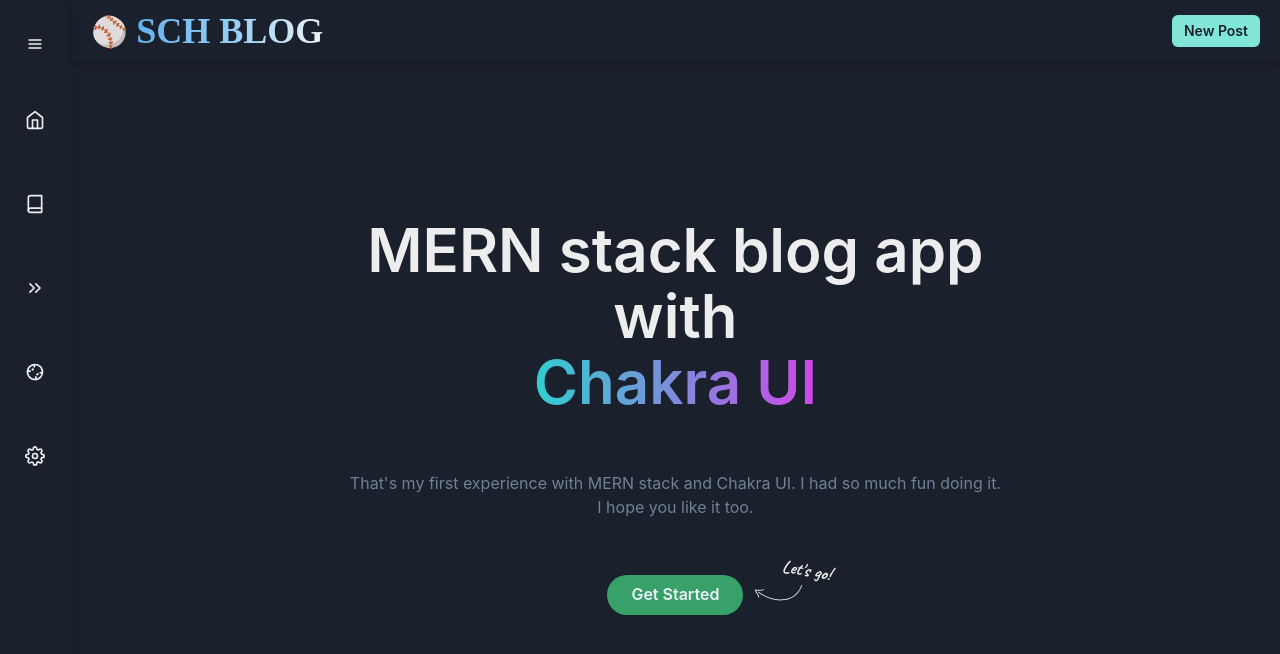
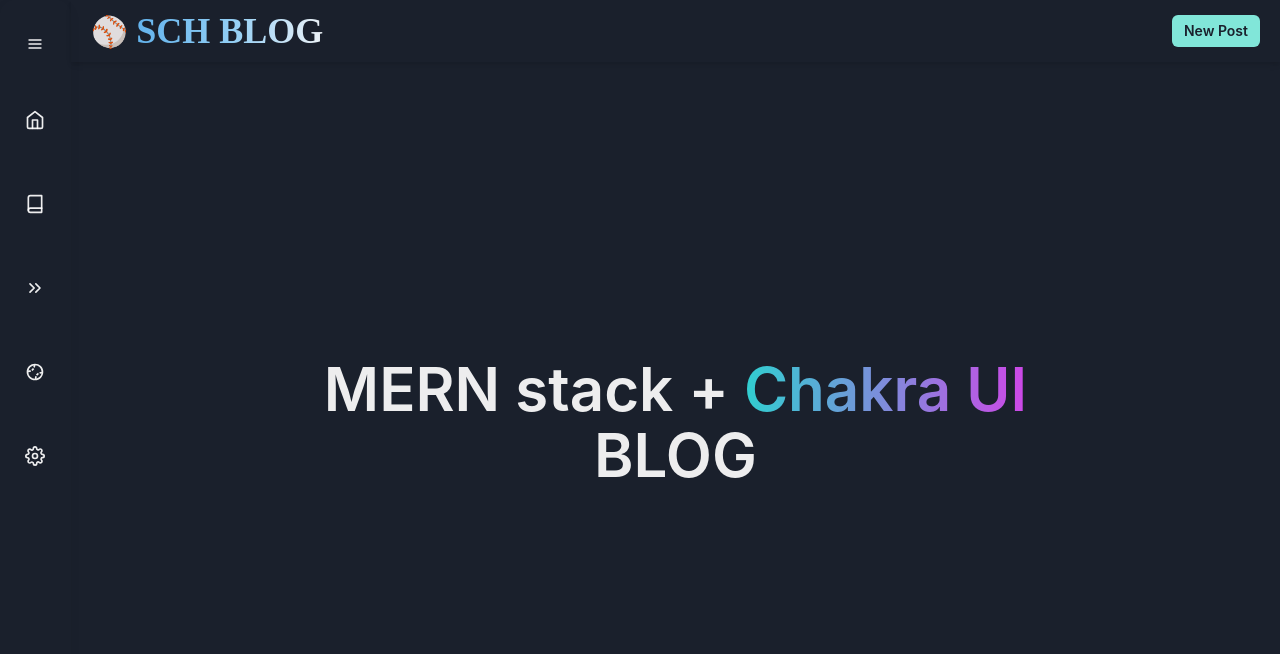
Before and after one commit to Songchanheum/mern_blog, a React (Create React App) app in the folder client/: page / in a window 1280 px wide. Shown: the top 654 px of the page. Built offline with nearby package versions, Linux system fonts and the light colour scheme; a web font is replaced by a local one.

Commit message:
조건 수정

```diff
--- a/client/src/api/index.js
+++ b/client/src/api/index.js
@@ -1,6 +1,6 @@
 import axios from 'axios';
 
-const API_ENDPOINT = 'http://localhost:9500/posts';
+const API_ENDPOINT = 'http://chsong.iptime.org:9500/posts';
 
 export const fetchPosts = async () => {
   return await axios.get(API_ENDPOINT);
--- a/client/src/components/Home.js
+++ b/client/src/components/Home.js
@@ -17,67 +17,14 @@
       <Container maxW={'3xl'} minH="90vh" display="flex" alignItems="center" justifyContent="center">
         <Stack as={Box} textAlign={'center'} spacing={{ base: 8, md: 14 }} py={{ base: 20, md: 36 }}>
           <Heading fontWeight={600} fontSize={{ base: '2xl', sm: '4xl', md: '6xl' }} lineHeight={'110%'}>
-            MERN stack blog app with <br />
-            <Text as={'span'} color={'green.400'} bgGradient="linear(to-r, #30CFD0 0%, #ce47e7 100%)" bgClip="text">
+            MERN stack +  <Text as={'span'} color={'green.400'} bgGradient="linear(to-r, #30CFD0 0%, #ce47e7 100%)" bgClip="text">
               Chakra UI
             </Text>
+            <br />BLOG <br />
+
           </Heading>
-          <Text color={'gray.500'}>
-            That's my first experience with MERN stack and Chakra UI. I had so much fun doing it. <br /> I hope you like
-            it too.
-          </Text>
-          <Stack direction={'column'} spacing={3} align={'center'} alignSelf={'center'} position={'relative'}>
-            <Button
-              as={Link}
-              href={'/posts'}
-              colorScheme={'green'}
-              bg={'green.500'}
-              rounded={'full'}
-              px={6}
-              _hover={{
-                bg: 'green.600',
-              }}
-              color={'gray.100'}
-            >
-              Get Started
-            </Button>
-
-            <Box>
-              <Icon
-                as={Arrow}
-                color={useColorModeValue('gray.800', 'gray.300')}
-                w={71}
-                position={'absolute'}
-                right={-71}
-                top={'10px'}
-              />
-              <Text
-                fontSize={'lg'}
-                fontFamily={'Caveat'}
-                position={'absolute'}
-                right={'-88px'}
-                top={'-18px'}
-                transform={'rotate(10deg)'}
-              >
-                Let's go!
-              </Text>
-            </Box>
-          </Stack>
         </Stack>
       </Container>
     </>
   );
 }
-
-const Arrow = createIcon({
-  displayName: 'Arrow',
-  viewBox: '0 0 72 24',
-  path: (
-    <path
-      fillRule="evenodd"
-      clipRule="evenodd"
-      d="M0.600904 7.08166C0.764293 6.8879 1.01492 6.79004 1.26654 6.82177C2.83216 7.01918 5.20326 7.24581 7.54543 7.23964C9.92491 7.23338 12.1351 6.98464 13.4704 6.32142C13.84 6.13785 14.2885 6.28805 14.4722 6.65692C14.6559 7.02578 14.5052 7.47362 14.1356 7.6572C12.4625 8.48822 9.94063 8.72541 7.54852 8.7317C5.67514 8.73663 3.79547 8.5985 2.29921 8.44247C2.80955 9.59638 3.50943 10.6396 4.24665 11.7384C4.39435 11.9585 4.54354 12.1809 4.69301 12.4068C5.79543 14.0733 6.88128 15.8995 7.1179 18.2636C7.15893 18.6735 6.85928 19.0393 6.4486 19.0805C6.03792 19.1217 5.67174 18.8227 5.6307 18.4128C5.43271 16.4346 4.52957 14.868 3.4457 13.2296C3.3058 13.0181 3.16221 12.8046 3.01684 12.5885C2.05899 11.1646 1.02372 9.62564 0.457909 7.78069C0.383671 7.53862 0.437515 7.27541 0.600904 7.08166ZM5.52039 10.2248C5.77662 9.90161 6.24663 9.84687 6.57018 10.1025C16.4834 17.9344 29.9158 22.4064 42.0781 21.4773C54.1988 20.5514 65.0339 14.2748 69.9746 0.584299C70.1145 0.196597 70.5427 -0.0046455 70.931 0.134813C71.3193 0.274276 71.5206 0.70162 71.3807 1.08932C66.2105 15.4159 54.8056 22.0014 42.1913 22.965C29.6185 23.9254 15.8207 19.3142 5.64226 11.2727C5.31871 11.0171 5.26415 10.5479 5.52039 10.2248Z"
-      fill="currentColor"
-    />
-  ),
-});
```
